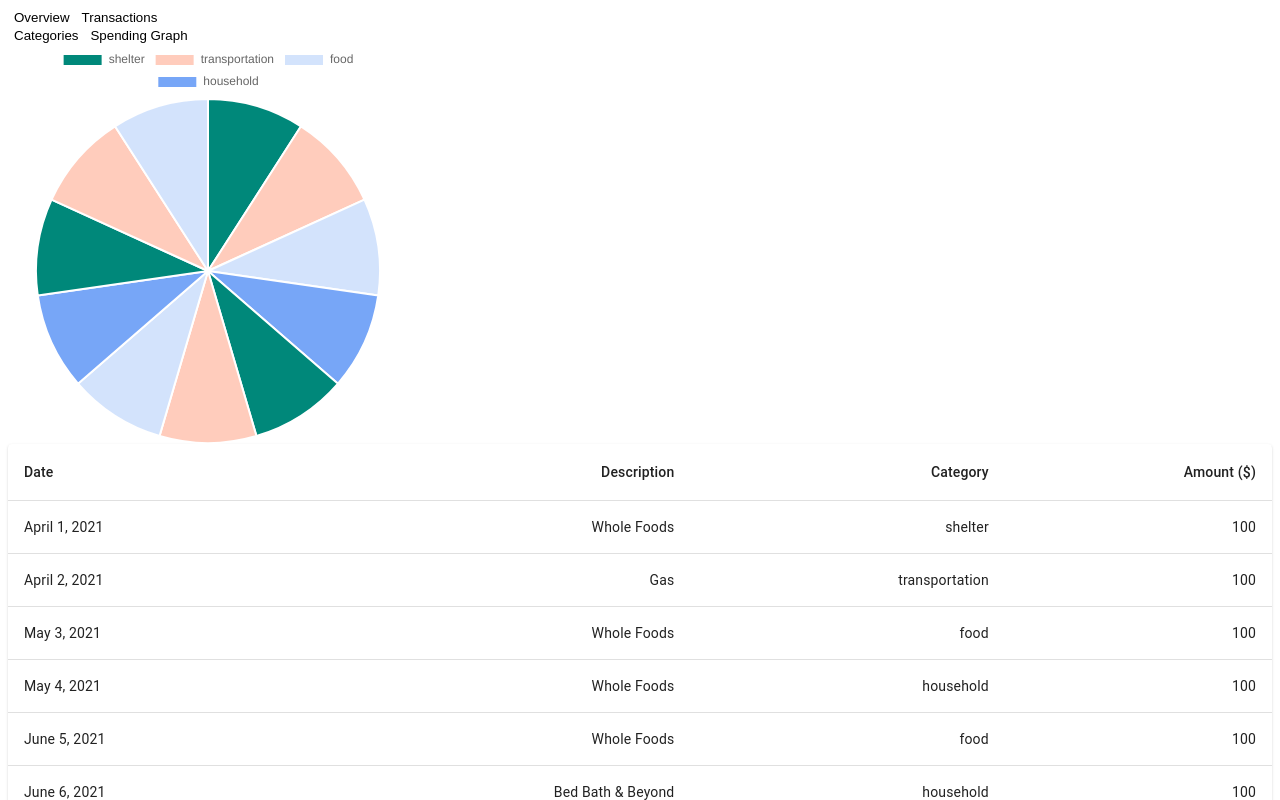
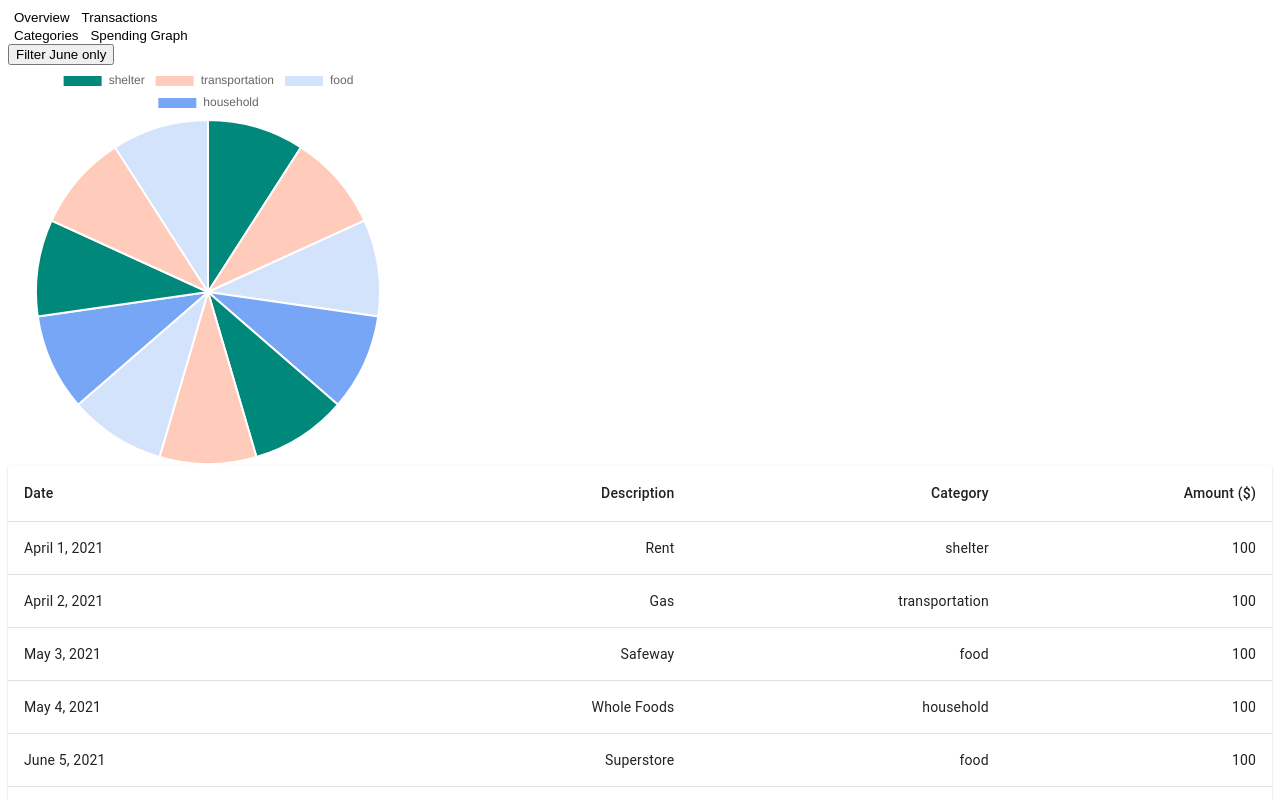
Before and after one commit to calvinchan87/personal-financial-planner, a React (Create React App) app: page / in a window 1280 px wide. Both pictures are taken after a click on the button "Transactions". Shown: the top 800 px of the page. Built offline with nearby package versions, Linux system fonts and the light colour scheme.

Commit message:
start to make the filter component

```diff
--- a/src/components/TransactionPage.js
+++ b/src/components/TransactionPage.js
@@ -1,8 +1,8 @@
 import React, { useState } from 'react';
-import TransactionPie from './TransactionPie'
-import SpendingLineGraph from './SpendingComponents/SpendingLineGraph'
-// import TransactionsTable from './TransactionsTable'
-import BasicTable from './TransactionsTable'
+import TransactionPie from './TransactionPie';
+import SpendingLineGraph from './SpendingComponents/SpendingLineGraph';
+import BasicTable from './TransactionsTable';
+import Input from './inputField';
 
 import '../styles/navButton.css'
 
@@ -14,6 +14,7 @@ const TransactionPage = () => {
           <button class="nav-button" onClick={() => setActive("categories-only")}>Categories</button>
           <button class="nav-button" onClick={() => setActive("spending-line-graph-only")}>Spending Graph</button>
         </div>
+          {active === "categories-only" && <Input />}
           {active === "categories-only" && <TransactionPie />}
           {active === "categories-only" && <BasicTable />}
           {active === "spending-line-graph-only" &&<SpendingLineGraph />}
--- a/src/components/inputField.js
+++ b/src/components/inputField.js
@@ -1,32 +1,12 @@
-// import React from 'react';
+import React from 'react';
 
-// const Input = () => {
-//     return (
-
-//         <div>
-//           <input>Search here</input>
-//         </div>
-
-//     )
+const Input = () => {
+  return <div>
+  <button>
+    Filter June only
+  </button>
+</div>
+}
 
 
-
-// }
-
-
-import React, { useState } from 'react';
-import Calendar from 'react-calendar';
-
-function Input() {
-  const [value, onChange] = useState(new Date());
-
-  return (
-    <div>
-      <Calendar
-        onChange={onChange}
-        value={value}
-        />
-    </div>
-  );
-}
 export default Input;
--- a/src/helpers/transactionsPie.js
+++ b/src/helpers/transactionsPie.js
@@ -2,7 +2,7 @@ const transactionObj = [
   {
     id: 1,
     date: 'April 1, 2021',
-    description: "Whole Foods",
+    description: "Rent",
     category: "shelter",
     amount: 100
   },
@@ -16,7 +16,7 @@ const transactionObj = [
   {
     id: 1,
     date: 'May 3, 2021',
-    description: "Whole Foods",
+    description: "Safeway",
     category: "food",
     amount: 100
   },
@@ -30,7 +30,7 @@ const transactionObj = [
   {
     id: 1,
     date: 'June 5, 2021',
-    description: "Whole Foods",
+    description: "Superstore",
     category: "food",
     amount: 100
   },
@@ -44,7 +44,7 @@ const transactionObj = [
   {
     id: 1,
     date: 'June 4, 2021',
-    description: "Whole Foods",
+    description: "Utilities",
     category: "shelter",
     amount: 100
   },
@@ -58,14 +58,14 @@ const transactionObj = [
   {
     id: 1,
     date: 'June 1, 2021',
-    description: "Whole Foods",
+    description: "Gas",
     category: "transportation",
     amount: 100
   },
   {
     id: 1,
     date: 'June 2, 2021',
-    description: "Whole Foods",
+    description: "Costco",
     category: "food",
     amount: 100
   },
@@ -103,3 +103,8 @@ export function Amounts() {
   }
   return amountArray;
 };
+
+const newObj = transactionObj.filter(function(e) {
+  return e.date.includes("June")
+})
+console.log(newObj)
```
Also changed, not shown: src/components/TransactionsTable.js (+0 -95 lines), src/components/calendarFilter.js (added, +16 -0 lines).
